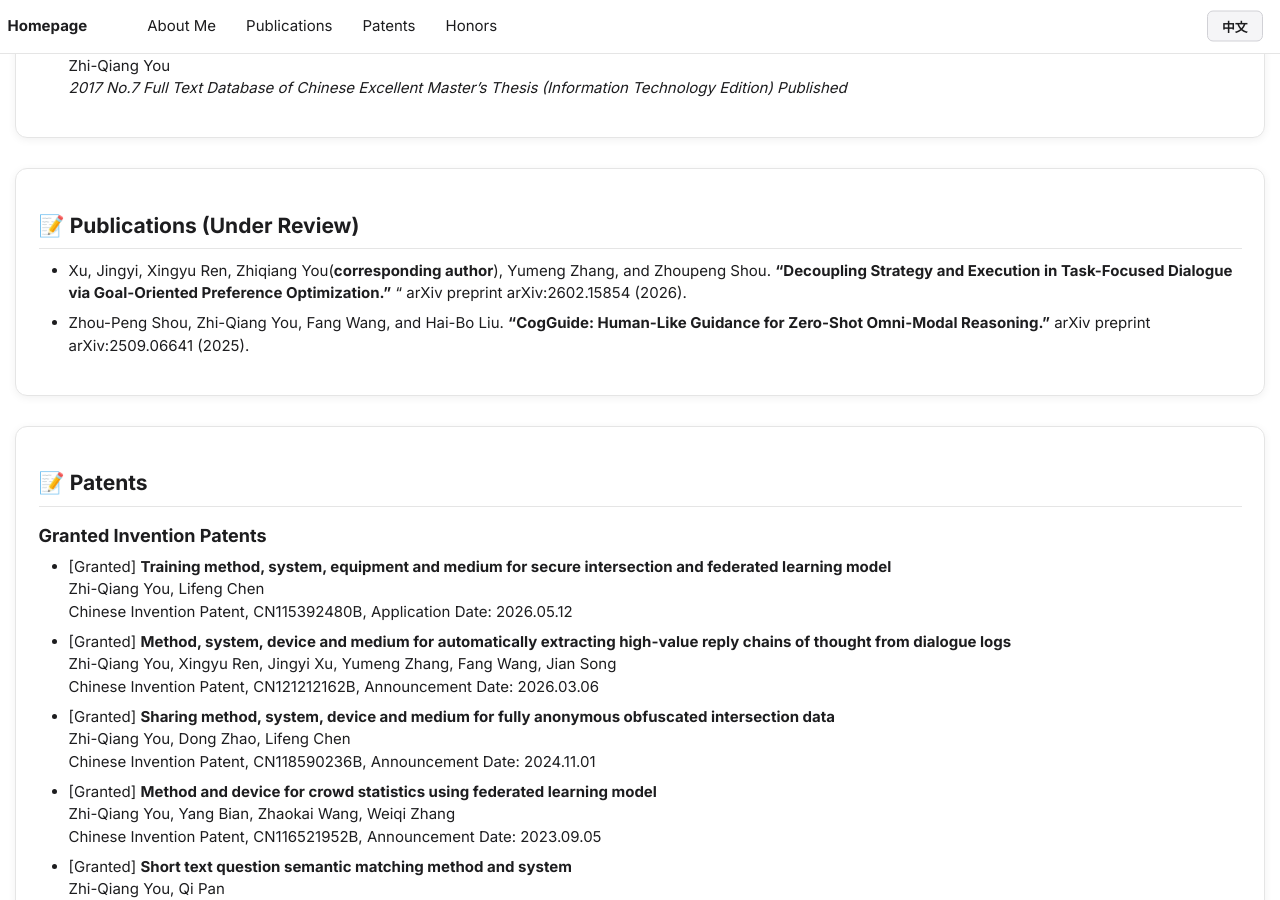
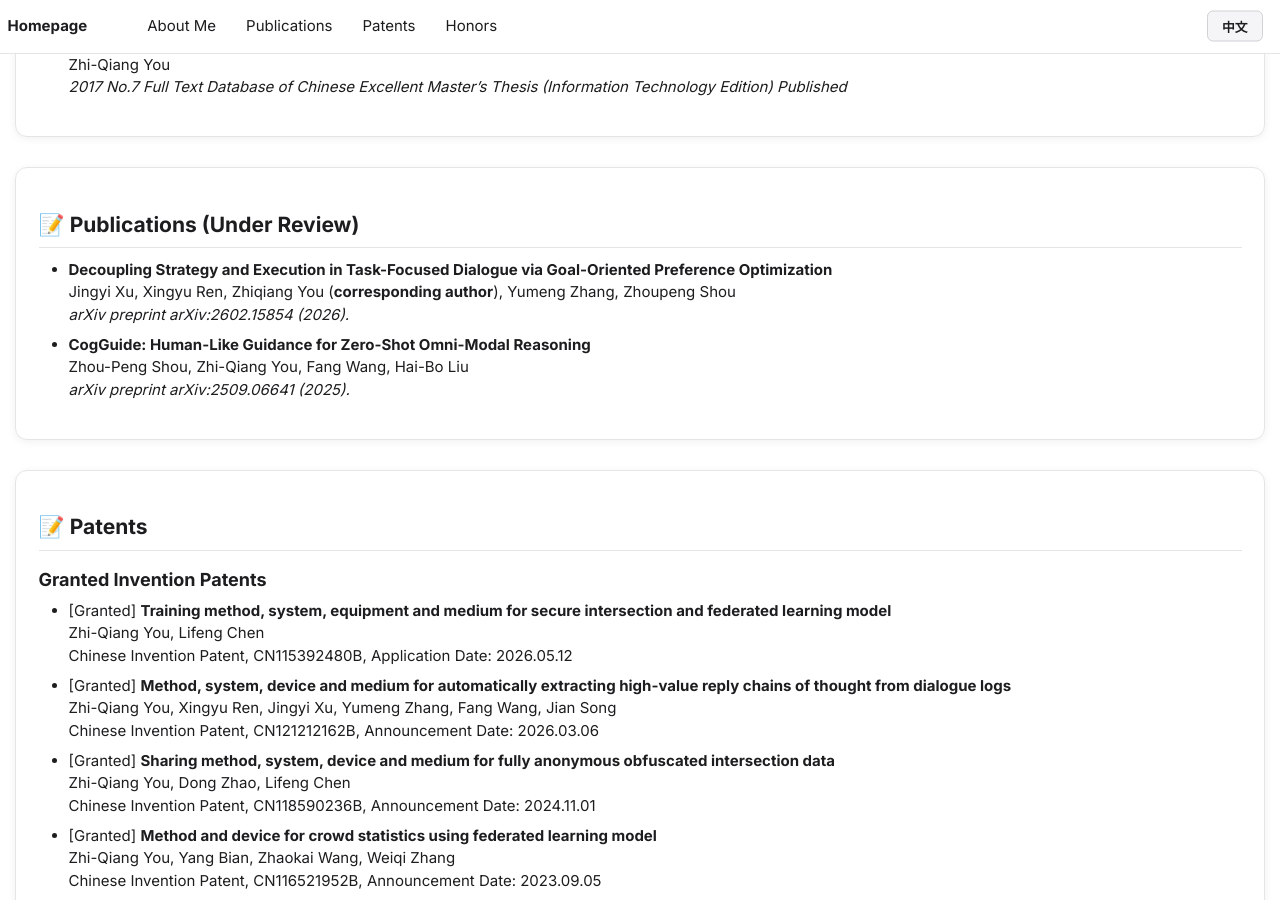
Before and after one commit to michaelice/michaelice.github.io, a Jekyll site: the page built from _pages/about.md, in a window 1280 px wide and 900 px high, scrolled down 1310 px. Built offline with Jekyll 4.4.1, drawn with Linux system fonts in a browser that asks for light colours.

Commit message:
Update hero layout and publication formatting
Co-authored-by: Cursor <cursoragent@cursor.com>

```diff
--- a/_includes/hero.html
+++ b/_includes/hero.html
@@ -7,7 +7,7 @@
 <div class="hero-section lang-en" id="about-me">
   <div class="hero-content">
     <div class="hero-intro">
-      <h1 class="hero-name">{{ author.e_name | default: author.name }}{% if author.email %}<a href="mailto:{{ author.email }}" class="hero-name-icon" title="Email"><i class="fas fa-envelope"></i></a>{% endif %}</h1>
+      <h1 class="hero-name">{{ author.e_name | default: author.name }}</h1>
       <p class="hero-subtitle">{{ site.description_en | default: site.description }}</p>
       <p class="hero-bio">Focused on the research and development of AI Agents and multi-modal products. My core competencies lie in multi-agent architecture design and memory system construction, dedicated to systematically improving the reliability, autonomy, and task success rate of Agents. I have worked for several top-tier internet companies and leading startups, accumulating cross-industry landing experience in AI large models, data security, e-commerce, finance, social networking, and mobility.</p>
       <div class="hero-links">
--- a/_pages/about.md
+++ b/_pages/about.md
@@ -62,9 +62,13 @@ Zhi-Qiang You
 <span class='anchor' id='publications-review'></span>
 # 📝 Publications (Under Review)
 
-- Xu, Jingyi, Xingyu Ren, Zhiqiang You(**corresponding author**), Yumeng Zhang, and Zhoupeng Shou. **"Decoupling Strategy and Execution in Task-Focused Dialogue via Goal-Oriented Preference Optimization."** " arXiv preprint arXiv:2602.15854 (2026).
+- **Decoupling Strategy and Execution in Task-Focused Dialogue via Goal-Oriented Preference Optimization**
+Jingyi Xu, Xingyu Ren, Zhiqiang You (**corresponding author**), Yumeng Zhang, Zhoupeng Shou
+*arXiv preprint arXiv:2602.15854 (2026).*
 
-- Zhou-Peng Shou, Zhi-Qiang You, Fang Wang, and Hai-Bo Liu. **"CogGuide: Human-Like Guidance for Zero-Shot Omni-Modal Reasoning."** arXiv preprint arXiv:2509.06641 (2025).[[PDF]](pdf/icassp26.pdf)
+- **CogGuide: Human-Like Guidance for Zero-Shot Omni-Modal Reasoning**
+Zhou-Peng Shou, Zhi-Qiang You, Fang Wang, Hai-Bo Liu
+*arXiv preprint arXiv:2509.06641 (2025).* [[PDF]](pdf/icassp26.pdf)
 
 </div>
 
@@ -314,9 +318,13 @@ Zhi-Qiang You
 <span class='anchor' id='publications-review-zh'></span>
 # 📝 学术论文（在审）
 
-- Xu, Jingyi, Xingyu Ren, Zhiqiang You(**corresponding author**), Yumeng Zhang, and Zhoupeng Shou. **"Decoupling Strategy and Execution in Task-Focused Dialogue via Goal-Oriented Preference Optimization."** " arXiv preprint arXiv:2602.15854 (2026).
+- **Decoupling Strategy and Execution in Task-Focused Dialogue via Goal-Oriented Preference Optimization**
+Jingyi Xu, Xingyu Ren, Zhiqiang You (**corresponding author**), Yumeng Zhang, Zhoupeng Shou
+*arXiv preprint arXiv:2602.15854 (2026).*
 
-- Zhou-Peng Shou, Zhi-Qiang You, Fang Wang, and Hai-Bo Liu. **"CogGuide: Human-Like Guidance for Zero-Shot Omni-Modal Reasoning."** arXiv preprint arXiv:2509.06641 (2025).[[PDF]](pdf/icassp26.pdf)
+- **CogGuide: Human-Like Guidance for Zero-Shot Omni-Modal Reasoning**
+Zhou-Peng Shou, Zhi-Qiang You, Fang Wang, Hai-Bo Liu
+*arXiv preprint arXiv:2509.06641 (2025).* [[PDF]](pdf/icassp26.pdf)
 
 
 <span class='anchor' id='patents-zh'></span>
```
